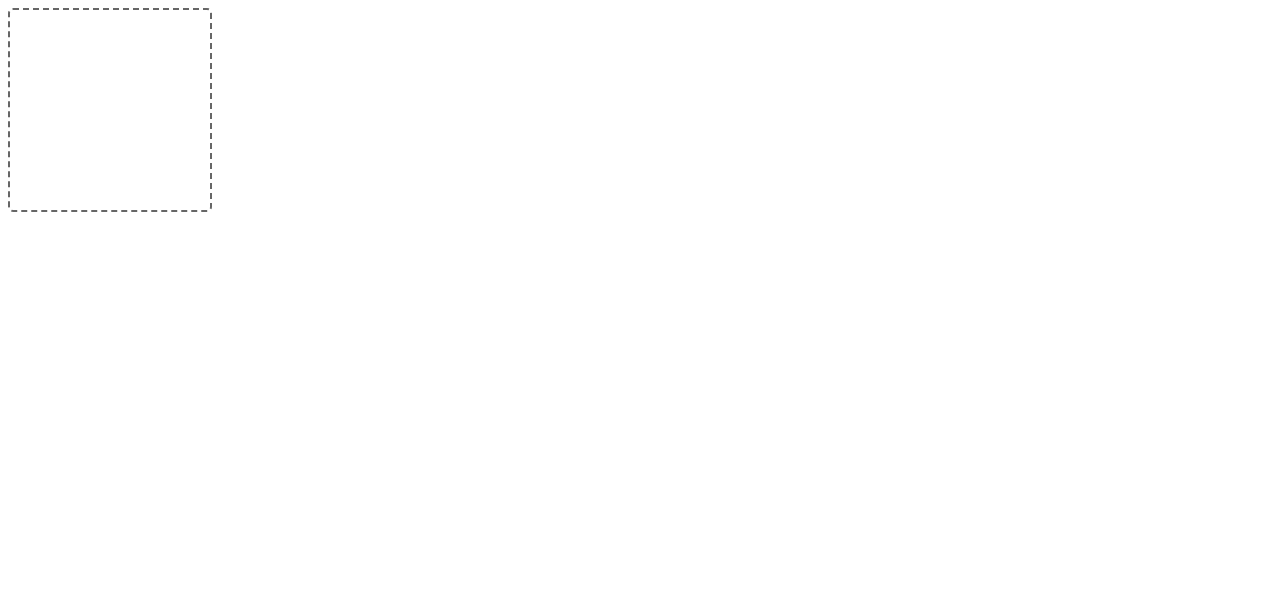
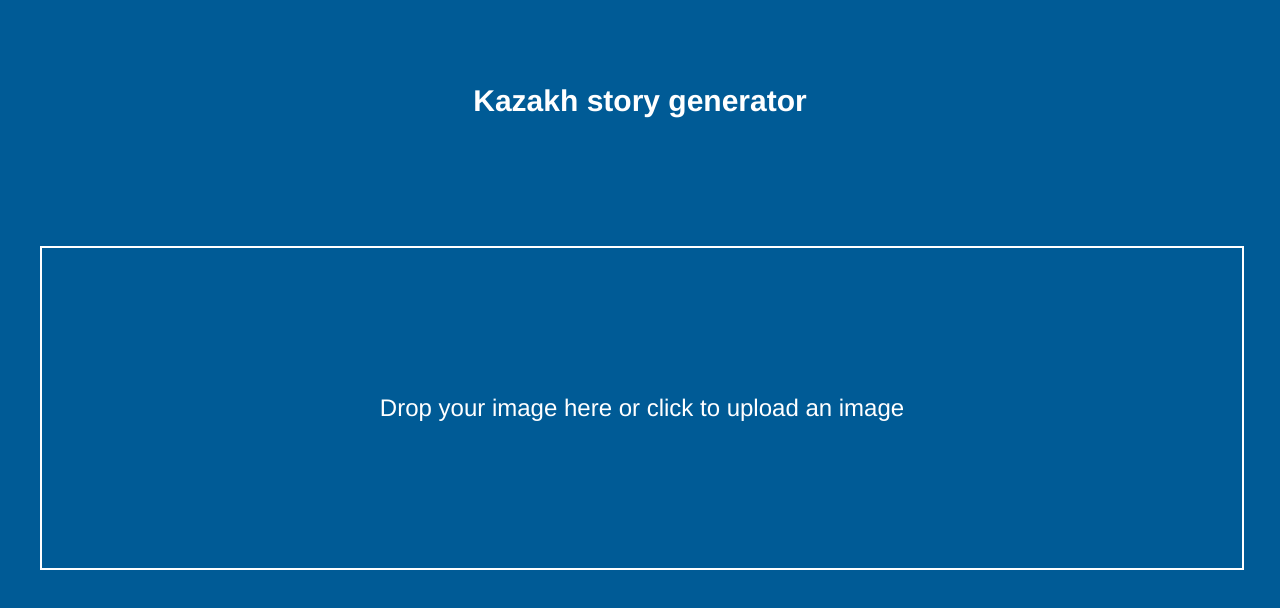
Before and after one commit to abzaloid/kazakh-story-generator, a React app in the folder client/: page / in a window 1280 px wide. Built offline with nearby package versions, Linux system fonts and the light colour scheme.

Commit message:
Basic dropzone styles to test

```diff
--- a/client/app/app.js
+++ b/client/app/app.js
@@ -1,6 +1,6 @@
 import React from 'react'
 import ReactDOM  from 'react-dom'
-import Home from './components/Home'
+import Home from './components/home/Home'
 import {Provider} from 'react-redux'
 import {store} from './store'
 
--- a/client/app/components/Home.js
+++ b/client/app/components/home/Home.js
@@ -1,19 +1,24 @@
 import React from 'react'
 import Dropzone from 'react-dropzone'
 import {connect} from 'react-redux'
-import {getStory} from '../middlewares/getStory'
+import {getStory} from '../../middlewares/getStory'
+import {HomeContainer, Title, DropzoneText} from './HomeStyles'
+import './HomeStyles.css'
 
 class Home extends React.Component {
     render() {
+
         console.log(this.props)
         return (
-            <div>
-                <Dropzone onDrop={this.handleDrop} />
+            <HomeContainer>
+                <Title>Kazakh story generator</Title>
+                <Dropzone className={'dropzone'} activeClassName={'dropzoneActive'} onDrop={this.handleDrop}>
+                    <DropzoneText>Drop your image here or click to upload an image</DropzoneText>
+                </Dropzone>
                 {this.props.loading && <span>Loading, please wait</span>}
                 {this.props.loaded && <span>Successfully uploaded image {this.props.data.filename}</span>}
                 {this.props.error && <div><span>Error occured, please try again</span> <span>{this.props.error.message}</span></div>}
-
-            </div>
+            </HomeContainer>
         )
     }
 
--- /dev/null
+++ b/client/app/components/home/HomeStyles.css
@@ -0,0 +1,15 @@
+.dropzone {
+    position: absolute;
+    top: 50%;
+    transform: translateY(-50%);
+    width: 100%;
+    height: 40vh;
+    border: 2px solid white;
+    transition: all 300ms;
+}
+
+
+.dropzoneActive {
+    background-color: coral;
+    border: 2px dotted white;
+}
--- /dev/null
+++ b/client/app/components/home/HomeStyles.js
@@ -0,0 +1,28 @@
+import styled from 'styled-components'
+
+export const HomeContainer = styled.div`
+    position: relative;
+    width: 1200px;
+    max-width: 100%;
+    height: 100vh;
+    margin: 0 auto;
+`
+
+export const Title = styled.h1`
+    position: absolute;
+    top: 50px;
+    left: 50%;
+    transform: translateX(-50%);
+    color: white;
+    font-size: 30px;
+    text-align: center;
+`
+
+export const DropzoneText = styled.span`
+    position: absolute;
+    top: 50%;
+    left: 50%;
+    transform: translate(-50%, -50%);
+    color: white;
+    font-size: 24px;
+`
--- a/client/styles.css
+++ b/client/styles.css
@@ -1,3 +1,4 @@
 body {
     font: 16px/1.5 'Helvetica Neue', 'Helvetica', Arial, sans-serif;
+    background-color: #005b96;
 }
```
Also changed, not shown: client/package.json (+6 -1 lines), 1 other file.
